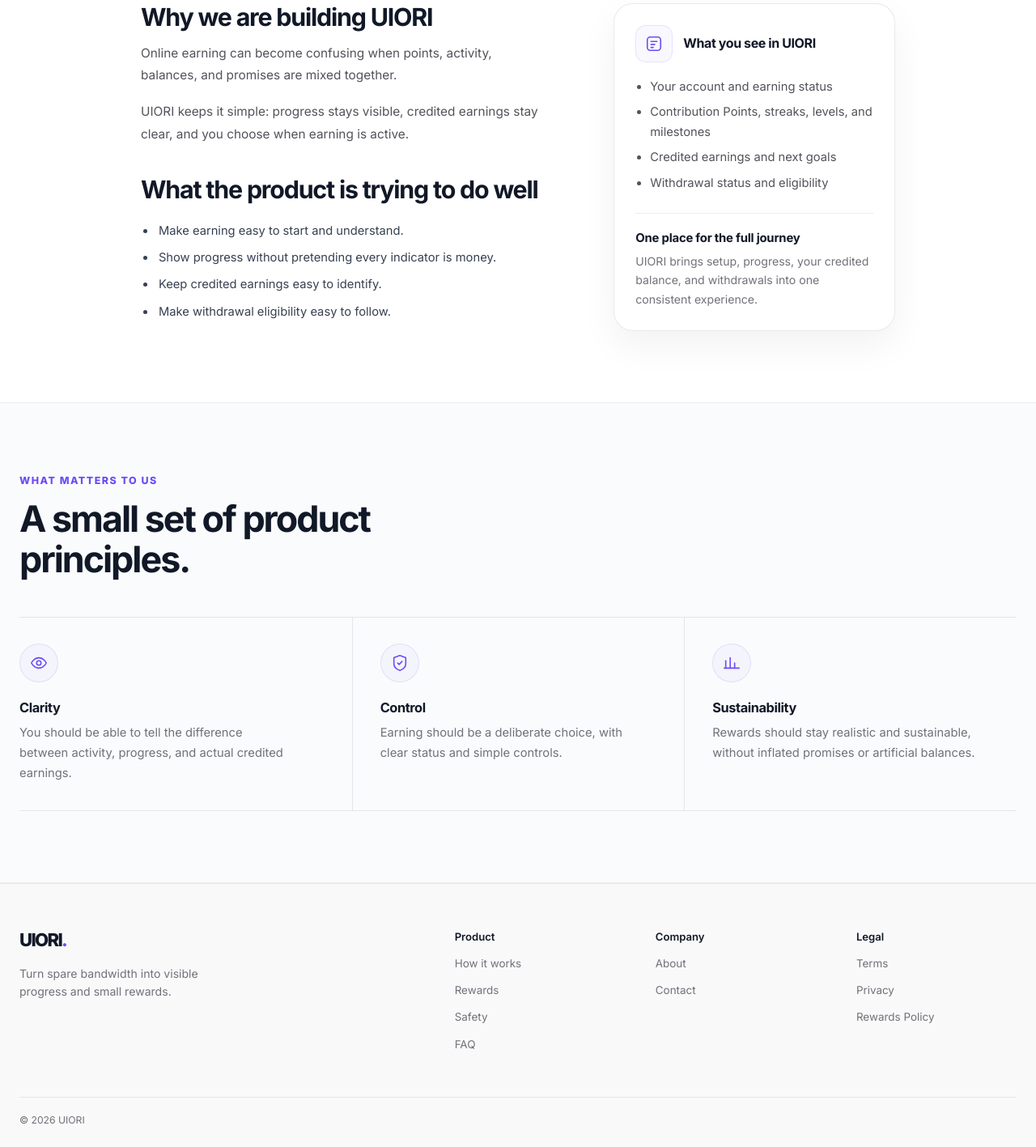
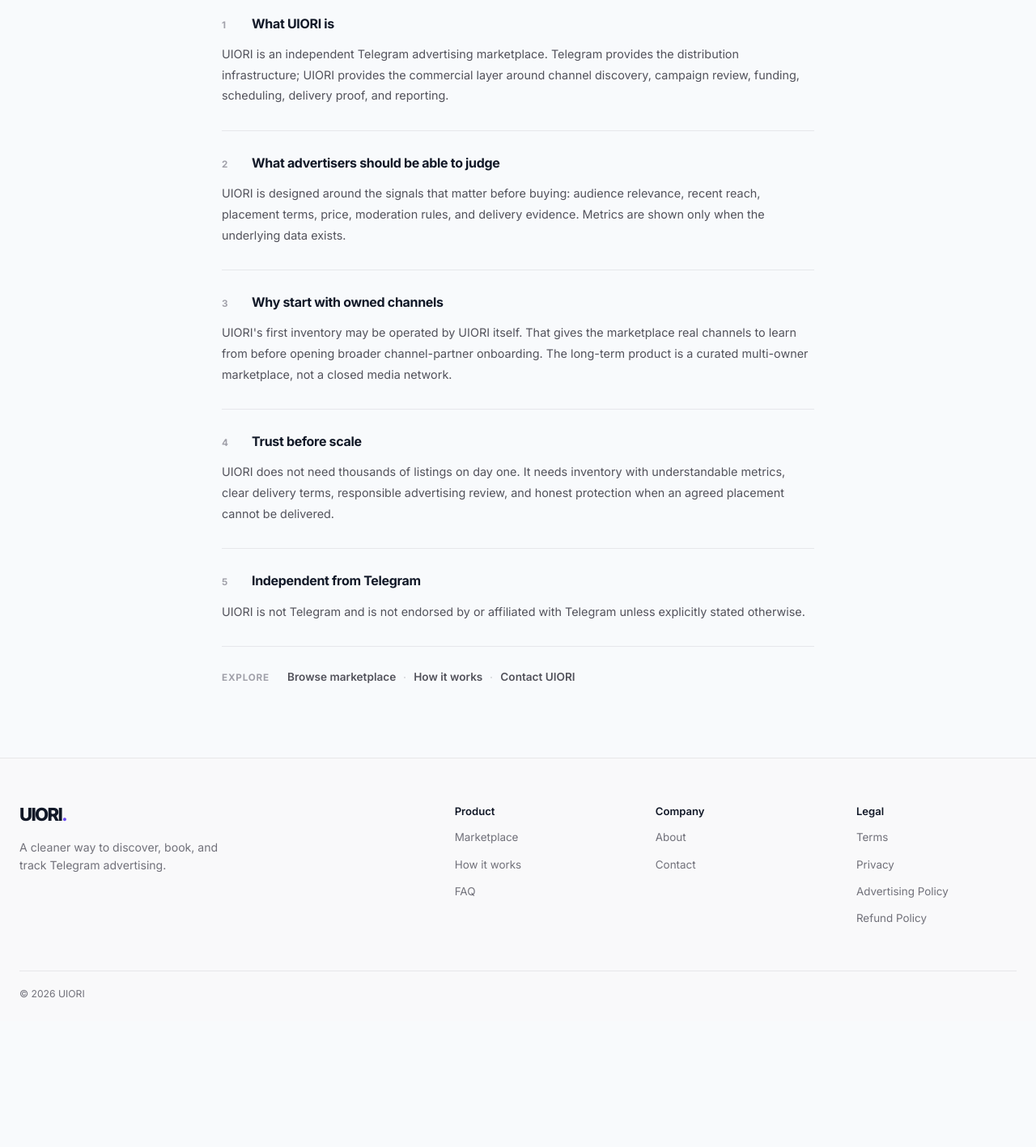
Before and after one commit to omariwest/uiori, a plain HTML site: page about/index.html in a window 1280 px wide. Shown: the part 398-1815 px from the top of the page at 81% size. After the commit the page ends 1659 px from the top, so only its background shows below. Drawn offline with Linux system fonts and the light colour scheme; a script that the page names is missing.

Commit message:
Rewrite About for marketplace

```diff
--- a/about/index.html
+++ b/about/index.html
@@ -1,273 +1,77 @@
-<!doctype html>
-
-<html lang="en">
-  <head>
+<!doctype html><html lang="en"><head>
     <meta charset="utf-8" />
     <meta content="width=device-width, initial-scale=1" name="viewport" />
     <meta content="#ffffff" name="theme-color" />
     <meta content="strict-origin-when-cross-origin" name="referrer" />
     <script src="/assets/js/lib/analytics.js" defer></script>
-    <title>About UIORI — Small Rewards, Clear Progress</title>
-    <meta
-      content="Learn why UIORI is built around simple earning, visible progress, clear balances, and user control."
-      name="description"
-    />
+    <title>About UIORI — Telegram Advertising Marketplace</title>
+    <meta content="UIORI is an independent marketplace for discovering, booking, funding, and tracking Telegram advertising." name="description" />
     <link href="https://uiori.com/about/" rel="canonical" />
     <link href="/assets/img/favicon.svg" rel="icon" type="image/svg+xml" />
-    <link
-      href="/assets/img/favicon-32.png"
-      rel="icon"
-      sizes="32x32"
-      type="image/png"
-    />
-    <link
-      href="/assets/img/favicon-180.png"
-      rel="apple-touch-icon"
-      sizes="180x180"
-    />
+    <link href="/assets/img/favicon-32.png" rel="icon" sizes="32x32" type="image/png" />
+    <link href="/assets/img/favicon-180.png" rel="apple-touch-icon" sizes="180x180" />
     <link href="https://fonts.googleapis.com" rel="preconnect" />
     <link crossorigin="" href="https://fonts.gstatic.com" rel="preconnect" />
-    <link
-      href="https://fonts.googleapis.com/css2?family=Inter:wght@400;500;600;700;800&amp;display=swap"
-      rel="stylesheet"
-    />
+    <link href="https://fonts.googleapis.com/css2?family=Inter:wght@400;500;600;700;800&amp;display=swap" rel="stylesheet" />
     <link href="/assets/css/style.css" rel="stylesheet" />
-    <script src="/assets/js/pages/how-it-works.js" type="module"></script>
-    <script
-      src="/assets/js/components/public-account.js"
-      type="module"
-    ></script>
+    <script src="/assets/js/components/public-account.js" type="module"></script>
+
   </head>
-  <body>
-    <a class="skip-link" href="#main-content">Skip to content</a>
-    <header class="site-header">
+<body><a class="skip-link" href="#main-content">Skip to content</a><header class="site-header">
   <div class="container header-inner">
-        <a aria-label="UIORI home" class="wordmark" href="/"
-          >UIORI<span class="wordmark-period">.</span></a
-        >
+    <a aria-label="UIORI home" class="wordmark" href="/">UIORI<span class="wordmark-period">.</span></a>
     <nav aria-label="Main navigation" class="desktop-navigation">
+      <a href="/marketplace/">Marketplace</a>
       <a href="/how-it-works/">How it works</a>
-          <a href="/rewards/">Rewards</a> <a href="/safety/">Safety</a>
+      <a href="/#why-uiori">Why UIORI</a>
       <a href="/faq/">FAQ</a>
     </nav>
     <div class="header-actions">
       <a class="login-link" href="/login/">Log in</a>
-          <a class="button button-dark button-small" href="/signup/"
-            >Start earning</a
-          >
+      <a class="button button-dark button-small" href="/signup/">Start campaign</a>
     </div>
-        <button
-          aria-controls="mobile-navigation"
-          aria-expanded="false"
-          aria-label="Open menu"
-          class="menu-toggle"
-          type="button"
-        >
+    <button aria-controls="mobile-navigation" aria-expanded="false" aria-label="Open menu" class="menu-toggle" type="button">
       <span></span><span></span><span></span>
     </button>
   </div>
-      <div
-        aria-hidden="true"
-        class="mobile-menu-backdrop"
-        data-nav-backdrop=""
-      ></div>
-      <nav
-        aria-label="Mobile navigation"
-        class="mobile-menu"
-        id="mobile-navigation"
-      >
+  <div aria-hidden="true" class="mobile-menu-backdrop" data-nav-backdrop=""></div>
+  <nav aria-label="Mobile navigation" class="mobile-menu" id="mobile-navigation">
     <div class="mobile-navigation-links">
-          <a href="/how-it-works/"
-            ><svg aria-hidden="true" class="preview-icon" viewbox="0 0 24 24">
-              <path d="M15.5 10 13 7.5 15.5 5"></path>
-              <path
-                d="M15.861 14A14.5 14.5 0 0 1 12 22a14.48 14.48 0 0 1 0-20 10 10 0 1 0 9.888 11.5"
-              ></path>
-              <path d="M19.5 5 22 7.5 19.5 10"></path>
-              <path d="M2 12h8.5"></path></svg
-            ><span>How it works</span></a
-          ><a href="/rewards/"
-            ><svg aria-hidden="true" viewbox="0 0 24 24">
-              <circle cx="12" cy="12" r="10"></circle>
-              <path d="M16 8h-6a2 2 0 1 0 0 4h4a2 2 0 1 1 0 4H8"></path>
-              <path d="M12 18V6"></path></svg
-            ><span>Rewards</span></a
-          ><a href="/safety/"
-            ><svg aria-hidden="true" viewbox="0 0 24 24">
-              <path
-                d="M20 13c0 5-3.5 7.5-8 9-4.5-1.5-8-4-8-9V5l8-3 8 3z"
-              ></path>
-              <path d="m9 12 2 2 4-4"></path></svg
-            ><span>Safety</span></a
-          ><a href="/faq/"
-            ><svg aria-hidden="true" viewbox="0 0 24 24">
-              <circle cx="12" cy="12" r="10"></circle>
-              <path d="M9.1 9a3 3 0 1 1 5.8 1c0 2-3 2-3 4"></path>
-              <path d="M12 18h.01"></path></svg
-            ><span>FAQ</span></a
-          >
+      <a href="/marketplace/"><span>Marketplace</span></a>
+      <a href="/how-it-works/"><span>How it works</span></a>
+      <a href="/#why-uiori"><span>Why UIORI</span></a>
+      <a href="/faq/"><span>FAQ</span></a>
     </div>
     <div aria-hidden="true" class="mobile-menu-divider"></div>
     <div class="mobile-menu-actions">
       <a class="mobile-login-link" href="/login/">Log in</a>
-          <a class="mobile-primary-link" href="/signup/">Start earning</a>
+      <a class="mobile-primary-link" href="/signup/">Start campaign</a>
     </div>
   </nav>
 </header>
 <main id="main-content">
-      <section class="public-page-hero">
-        <div class="container">
-          <div class="public-page-header">
-            <p class="section-kicker">About UIORI</p>
-            <h1 class="public-page-title">
-              Small rewards. Clear progress. No hype.
-            </h1>
-            <p class="public-page-subtitle">
-              UIORI is built to make earning easy to follow: what you have
-              earned, how your progress is moving, and what comes next.
-            </p>
-          </div>
-        </div>
-      </section>
-      <section class="about-main section-space">
-        <div class="container about-grid">
-          <div class="about-copy">
-            <h2>Why we are building UIORI</h2>
-            <p>
-              Online earning can become confusing when points, activity,
-              balances, and promises are mixed together.
-            </p>
-            <p>
-              UIORI keeps it simple: progress stays visible, credited earnings
-              stay clear, and you choose when earning is active.
-            </p>
-            <h2>What the product is trying to do well</h2>
-            <ul>
-              <li>Make earning easy to start and understand.</li>
-              <li>
-                Show progress without pretending every indicator is money.
-              </li>
-              <li>Keep credited earnings easy to identify.</li>
-              <li>Make withdrawal eligibility easy to follow.</li>
-            </ul>
-          </div>
-          <aside class="about-note">
-            <div class="about-note-heading">
-              <span aria-hidden="true" class="about-note-icon">
-                <svg viewbox="0 0 24 24">
-                  <rect height="18" rx="4" width="18" x="3" y="3"></rect>
-                  <path d="M8 9h8"></path>
-                  <path d="M8 13h5"></path>
-                  <path d="M8 17h3"></path>
-                </svg>
-              </span>
-              <h2>What you see in UIORI</h2>
-            </div>
-            <ul>
-              <li>Your account and earning status</li>
-              <li>Contribution Points, streaks, levels, and milestones</li>
-              <li>Credited earnings and next goals</li>
-              <li>Withdrawal status and eligibility</li>
-            </ul>
-            <div class="about-note-divider"></div>
-            <h3>One place for the full journey</h3>
-            <p>
-              UIORI brings setup, progress, your credited balance, and
-              withdrawals into one consistent experience.
-            </p>
-          </aside>
-        </div>
-      </section>
-      <section
-        aria-labelledby="values-title"
-        class="about-values section-space"
-      >
-        <div class="container">
-          <div class="about-values-heading">
-            <p class="section-kicker">What matters to us</p>
-            <h2 id="values-title">A small set of product principles.</h2>
-          </div>
-          <div class="about-values-grid">
-            <article class="about-value">
-              <span aria-hidden="true" class="about-value-icon">
-                <svg viewbox="0 0 24 24">
-                  <path
-                    d="M2 12s3.5-7 10-7 10 7 10 7-3.5 7-10 7S2 12 2 12z"
-                  ></path>
-                  <circle cx="12" cy="12" r="3"></circle>
-                </svg>
-              </span>
-              <h3>Clarity</h3>
-              <p>
-                You should be able to tell the difference between activity,
-                progress, and actual credited earnings.
-              </p>
-            </article>
-            <article class="about-value">
-              <span aria-hidden="true" class="about-value-icon">
-                <svg viewbox="0 0 24 24">
-                  <path
-                    d="M20 13c0 5-3.5 7.5-8 9-4.5-1.5-8-4-8-9V5l8-3 8 3z"
-                  ></path>
-                  <path d="m9 12 2 2 4-4"></path>
-                </svg>
-              </span>
-              <h3>Control</h3>
-              <p>
-                Earning should be a deliberate choice, with clear status and
-                simple controls.
-              </p>
-            </article>
-            <article class="about-value">
-              <span aria-hidden="true" class="about-value-icon">
-                <svg viewbox="0 0 24 24">
-                  <path d="M4 19V9"></path>
-                  <path d="M10 19V5"></path>
-                  <path d="M16 19v-7"></path>
-                  <path d="M22 19H2"></path>
-                </svg>
-              </span>
-              <h3>Sustainability</h3>
-              <p>
-                Rewards should stay realistic and sustainable, without inflated
-                promises or artificial balances.
-              </p>
-            </article>
-          </div>
-        </div>
-      </section>
-    </main>
-    <footer class="site-footer">
+<section class="public-page-hero"><div class="container"><div class="public-page-header">
+<p class="section-kicker">About UIORI</p><h1 class="public-page-title">Telegram advertising without the admin chase.</h1>
+<p class="public-page-subtitle">UIORI is building a cleaner marketplace for advertisers to compare Telegram inventory, create campaigns, fund approved orders, and track delivery in one place.</p>
+</div></div></section>
+<article class="legal-document container" aria-label="About UIORI">
+<section class="legal-section"><h2><span class="legal-section-number">1</span>What UIORI is</h2><p>UIORI is an independent Telegram advertising marketplace. Telegram provides the distribution infrastructure; UIORI provides the commercial layer around channel discovery, campaign review, funding, scheduling, delivery proof, and reporting.</p></section>
+<section class="legal-section"><h2><span class="legal-section-number">2</span>What advertisers should be able to judge</h2><p>UIORI is designed around the signals that matter before buying: audience relevance, recent reach, placement terms, price, moderation rules, and delivery evidence. Metrics are shown only when the underlying data exists.</p></section>
+<section class="legal-section"><h2><span class="legal-section-number">3</span>Why start with owned channels</h2><p>UIORI's first inventory may be operated by UIORI itself. That gives the marketplace real channels to learn from before opening broader channel-partner onboarding. The long-term product is a curated multi-owner marketplace, not a closed media network.</p></section>
+<section class="legal-section"><h2><span class="legal-section-number">4</span>Trust before scale</h2><p>UIORI does not need thousands of listings on day one. It needs inventory with understandable metrics, clear delivery terms, responsible advertising review, and honest protection when an agreed placement cannot be delivered.</p></section>
+<section class="legal-section"><h2><span class="legal-section-number">5</span>Independent from Telegram</h2><p>UIORI is not Telegram and is not endorsed by or affiliated with Telegram unless explicitly stated otherwise.</p></section>
+<nav aria-label="About actions" class="legal-related"><span>Explore</span><a href="/marketplace/">Browse marketplace</a><a href="/how-it-works/">How it works</a><a href="/contact/">Contact UIORI</a></nav>
+</article></main><footer class="site-footer">
   <div class="container">
     <div class="footer-main">
       <div class="footer-brand">
-            <a aria-label="UIORI home" class="wordmark" href="/">
-              UIORI<span class="wordmark-period">.</span>
-            </a>
-            <p>Turn spare bandwidth into visible progress and small rewards.</p>
+        <a aria-label="UIORI home" class="wordmark" href="/">UIORI<span class="wordmark-period">.</span></a>
+        <p>A cleaner way to discover, book, and track Telegram advertising.</p>
       </div>
-          <div class="footer-column">
-            <h2>Product</h2>
-            <a href="/how-it-works/">How it works</a>
-            <a href="/rewards/">Rewards</a><a href="/safety/">Safety</a>
-            <a href="/faq/">FAQ</a>
+      <div class="footer-column"><h2>Product</h2><a href="/marketplace/">Marketplace</a><a href="/how-it-works/">How it works</a><a href="/faq/">FAQ</a></div>
+      <div class="footer-column"><h2>Company</h2><a href="/about/">About</a><a href="/contact/">Contact</a></div>
+      <div class="footer-column"><h2>Legal</h2><a href="/terms/">Terms</a><a href="/privacy/">Privacy</a><a href="/advertising-policy/">Advertising Policy</a><a href="/refund-policy/">Refund Policy</a></div>
     </div>
-          <div class="footer-column">
-            <h2>Company</h2>
-            <a aria-current="page" href="/about/">About</a>
-            <a href="/contact/">Contact</a>
+    <div class="footer-bottom"><span>© 2026 UIORI</span></div>
   </div>
-          <div class="footer-column">
-            <h2>Legal</h2>
-            <a href="/terms/">Terms</a>
-            <a href="/privacy/">Privacy</a>
-            <a href="/rewards-policy/">Rewards Policy</a>
-          </div>
-        </div>
-        <div class="footer-bottom">
-          <span>© 2026 UIORI</span>
-        </div>
-      </div>
-    </footer>
-  </body>
-</html>
+</footer></body></html>
```
Lines whose indentation alone changed are shown as unchanged.
